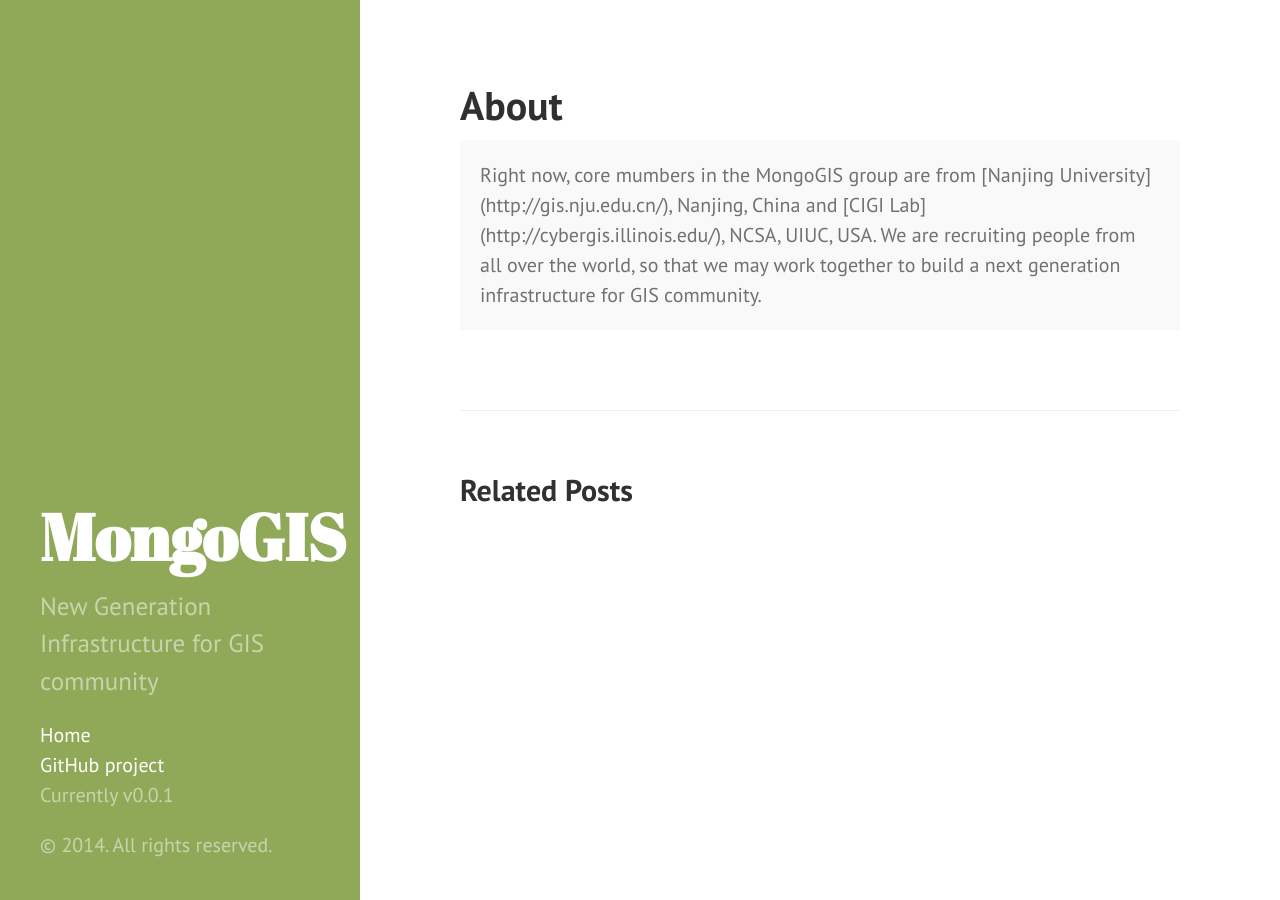
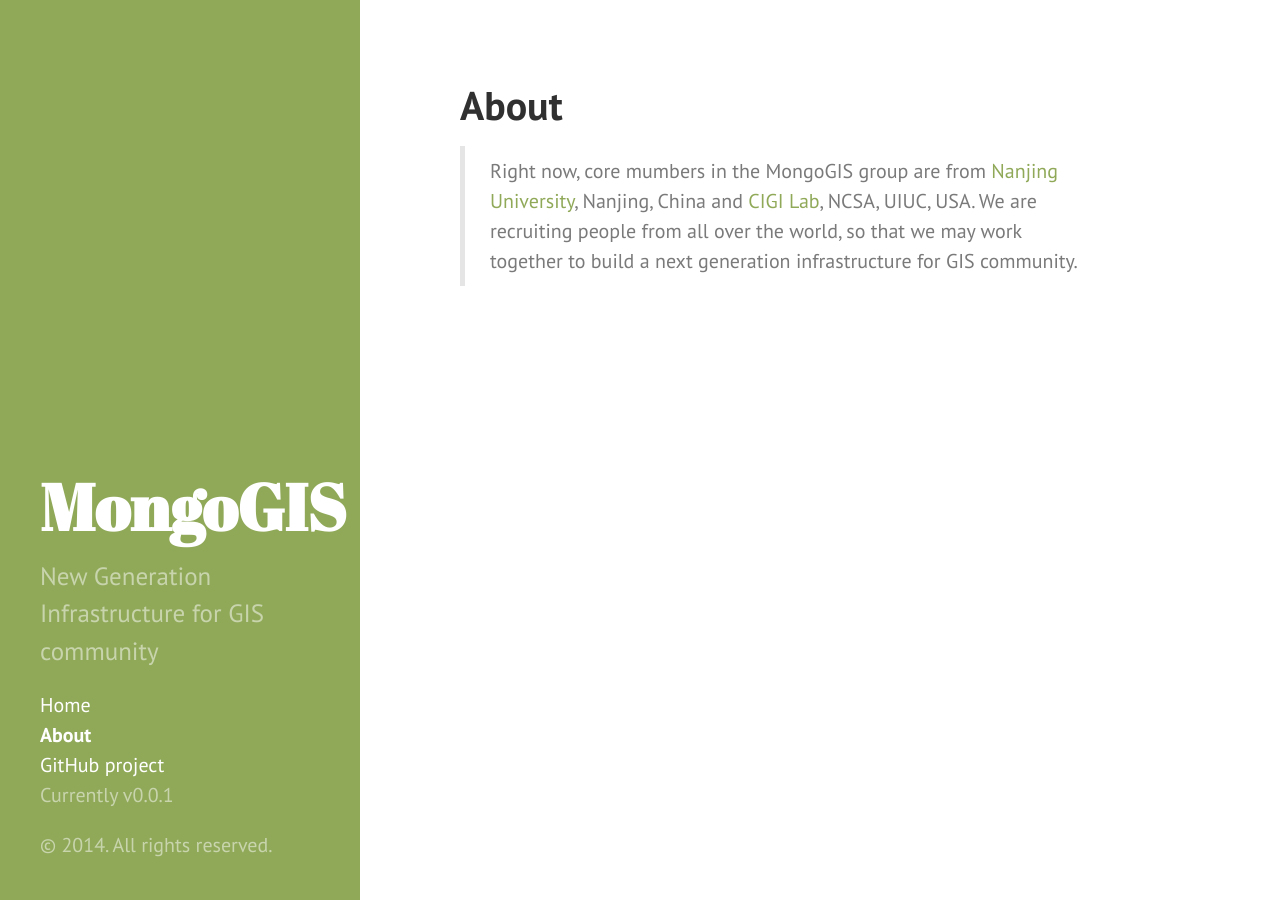
Before and after one commit to mongogis/mongogis.github.io, a Jekyll site: the page built from about.md, in a window 1280 px wide. Built offline with Jekyll 4.4.1, drawn with Linux system fonts in a browser that asks for light colours; Markdown is read by kramdown in place of the engine named in the settings.

```diff
--- a/about.md
+++ b/about.md
@@ -1,9 +1,7 @@
 ---
-layout: post
+layout: page
 title: About
 ---
 
-
-<p class="message">
+>
 Right now, core mumbers in the MongoGIS group are from [Nanjing University](http://gis.nju.edu.cn/), Nanjing, China and [CIGI Lab](http://cybergis.illinois.edu/), NCSA, UIUC, USA. We are recruiting people from all over the world, so that we may work together to build a next generation infrastructure for GIS community.
-</p>
```
